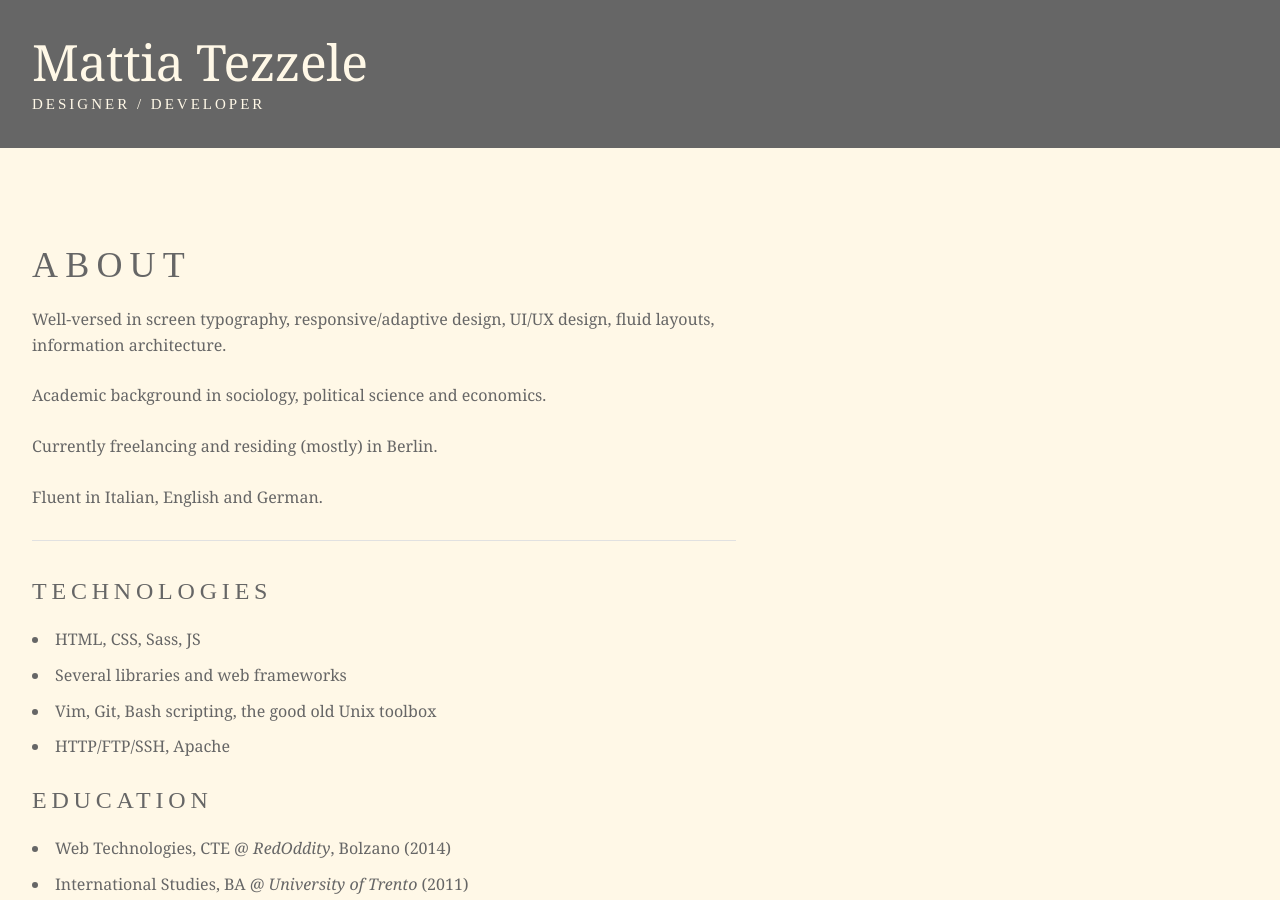
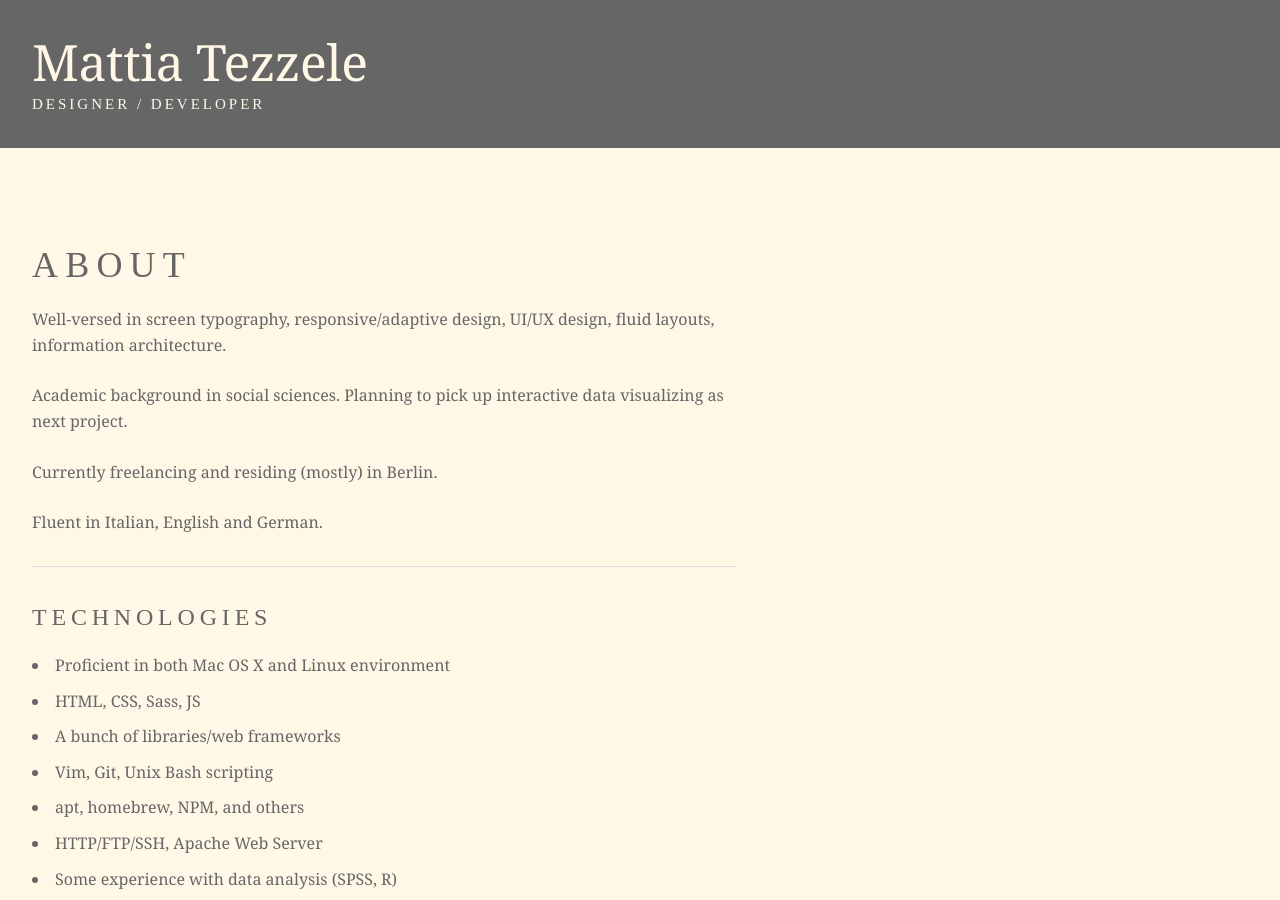
Before and after one commit to mrzool/mrzool.github.io, a Jekyll site: the page built from about/index.md, in a window 1280 px wide and 900 px high. Built offline with Jekyll 4.4.1, drawn with Linux system fonts in a browser that asks for light colours; some of the changed text lies outside the part shown.

Commit message:
Yet moar content

```diff
--- a/about/index.md
+++ b/about/index.md
@@ -7,7 +7,7 @@ title: "About"
 
 Well-versed in screen typography, responsive/adaptive design, UI/UX design, fluid layouts, information architecture.
 
-Academic background in sociology, political science and economics.
+Academic background in social sciences. Planning to pick up interactive data visualizing as next project.
 
 Currently freelancing and residing (mostly) in Berlin.
 
@@ -17,16 +17,22 @@ Fluent in Italian, English and German.
 
 ### Technologies
 
+- Proficient in both Mac OS X and Linux environment
 - HTML, CSS, Sass, JS
-- Several libraries and web frameworks
-- Vim, Git, Bash scripting, the good old Unix toolbox
-- HTTP/FTP/SSH, Apache
+- A bunch of libraries/web frameworks
+- Vim, Git, Unix Bash scripting
+- apt, homebrew, NPM, and others
+- HTTP/FTP/SSH, Apache Web Server
+- Some experience with data analysis (SPSS, R)
+- Adobe InDesign &amp; Illustrator
 
 ### Education
 
 - Web Technologies, CTE @ *RedOddity*, Bolzano (2014)
 - International Studies, BA @ *University of Trento* (2011)
 
+* * * * *
+
 Looks like I got what you need? Then I'd love you to [get in touch]({{site.url}}/contact) with me. I'm looking to pick up some new projects for 2015.
 
 * * * * *
```
